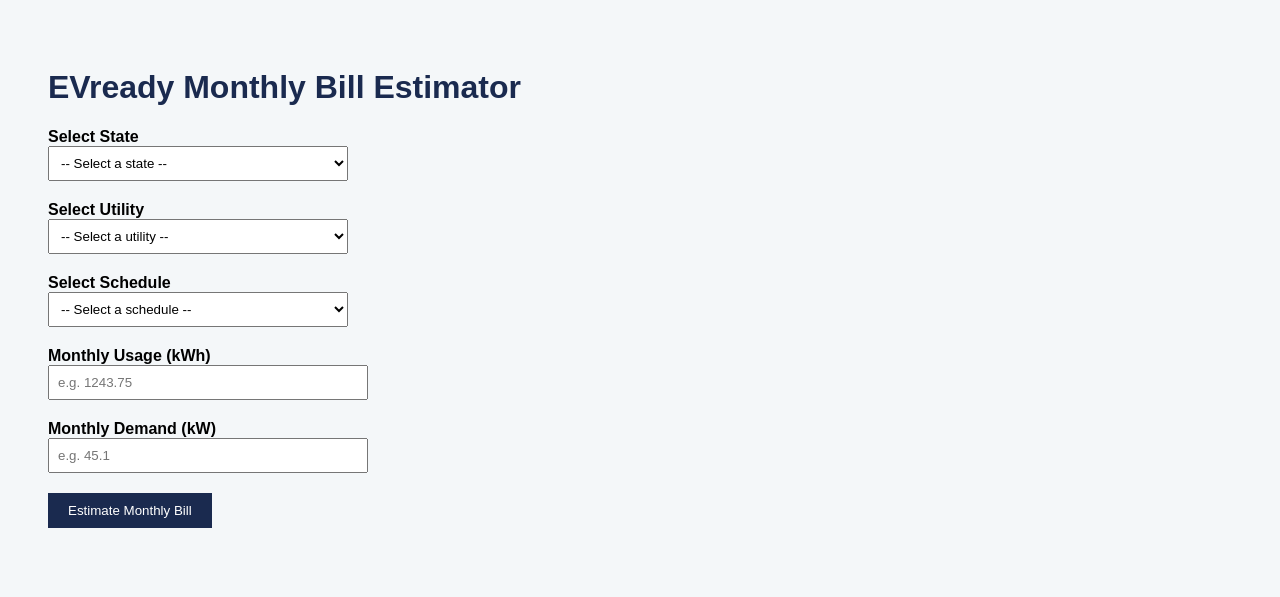
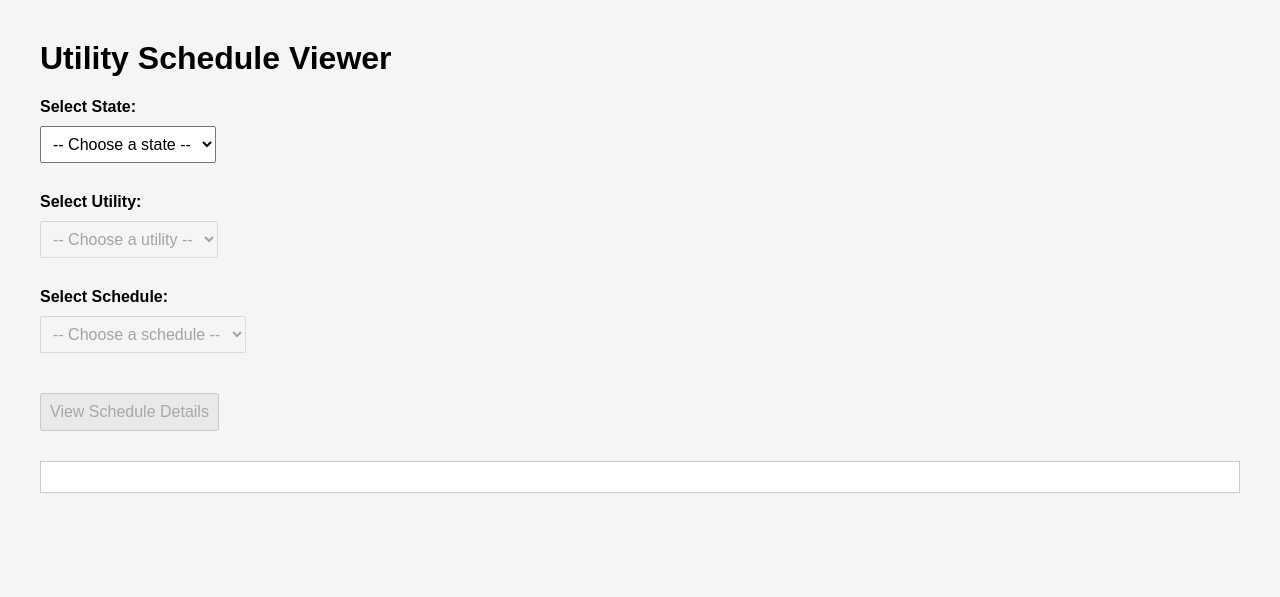
Before and after one commit to Mantis-T0b0ggan/EVready-Playbook, a Flask app: page / in a window 1280 px wide. Shown: the top 597 px of the page. Run offline with Flask 3, Linux system fonts and the light colour scheme; data that the repository does not hold is empty.

Commit message:
Update index.html

```diff
--- a/templates/index.html
+++ b/templates/index.html
@@ -1,141 +1,154 @@
 <!DOCTYPE html>
 <html>
 <head>
-  <title>EVready Bill Estimator</title>
+  <title>EVready Utility Schedule Viewer</title>
   <style>
     body {
       font-family: Arial, sans-serif;
-      padding: 40px;
-      background-color: #f4f7f9;
+      margin: 40px;
+      background-color: #f5f5f5;
     }
-    h1 {
-      color: #1a2a4f;
+    select, button {
+      font-size: 16px;
+      padding: 8px;
+      margin: 10px 0;
     }
     label {
       font-weight: bold;
     }
-    select, input {
-      width: 300px;
-      padding: 8px;
+    #scheduleOutput {
+      margin-top: 20px;
+      padding: 15px;
+      background: white;
+      border: 1px solid #ccc;
+    }
+    .dropdown-group {
       margin-bottom: 20px;
-      display: block;
-    }
-    button {
-      padding: 10px 20px;
-      background-color: #1a2a4f;
-      color: #fff;
-      border: none;
-      cursor: pointer;
-    }
-    #result {
-      margin-top: 30px;
-      font-size: 18px;
-      font-weight: bold;
     }
   </style>
 </head>
 <body>
+  <h1>Utility Schedule Viewer</h1>
 
-  <h1>EVready Monthly Bill Estimator</h1>
+  <div class="dropdown-group">
+    <label for="state">Select State:</label><br>
+    <select id="stateDropdown">
+      <option value="">-- Choose a state --</option>
+    </select>
+  </div>
 
-  <label for="state">Select State</label>
-  <select id="state">
-    <option value="">-- Select a state --</option>
+  <div class="dropdown-group">
+    <label for="utility">Select Utility:</label><br>
+    <select id="utilityDropdown" disabled>
+      <option value="">-- Choose a utility --</option>
     </select>
+  </div>
 
-  <label for="utility">Select Utility</label>
-  <select id="utility">
-    <option value="">-- Select a utility --</option>
+  <div class="dropdown-group">
+    <label for="schedule">Select Schedule:</label><br>
+    <select id="scheduleDropdown" disabled>
+      <option value="">-- Choose a schedule --</option>
     </select>
+  </div>
 
-  <label for="schedule">Select Schedule</label>
-  <select id="schedule">
-    <option value="">-- Select a schedule --</option>
-  </select>
+  <button id="viewBtn" disabled>View Schedule Details</button>
 
-  <label for="usage">Monthly Usage (kWh)</label>
-  <input type="number" id="usage" placeholder="e.g. 1243.75">
-
-  <label for="demand">Monthly Demand (kW)</label>
-  <input type="number" id="demand" placeholder="e.g. 45.1">
-
-  <button onclick="calculateBill()">Estimate Monthly Bill</button>
-
-  <div id="result"></div>
+  <div id="scheduleOutput"></div>
 
   <script>
-    async function fetchStates() {
-      const res = await fetch("/states");
-      const data = await res.json();
-      const dropdown = document.getElementById("state");
+    const stateDropdown = document.getElementById('stateDropdown');
+    const utilityDropdown = document.getElementById('utilityDropdown');
+    const scheduleDropdown = document.getElementById('scheduleDropdown');
+    const viewBtn = document.getElementById('viewBtn');
+    const output = document.getElementById('scheduleOutput');
 
-      data.forEach(state => {
-        const option = document.createElement("option");
+    // Load states
+    fetch("/states")
+      .then(res => res.json())
+      .then(states => {
+        states.forEach(state => {
+          const option = document.createElement('option');
           option.value = state;
           option.textContent = state;
-        dropdown.appendChild(option);
+          stateDropdown.appendChild(option);
         });
-    }
+      });
 
-    async function fetchUtilities(state) {
-      const res = await fetch(`/utilities_by_state?state=${state}`);
-      const data = await res.json();
-      const dropdown = document.getElementById("utility");
-      dropdown.innerHTML = '<option value="">-- Select a utility --</option>';
-      document.getElementById("schedule").innerHTML = '<option value="">-- Select a schedule --</option>';
+    // When state changes, get utilities
+    stateDropdown.addEventListener("change", () => {
+      const state = stateDropdown.value;
+      utilityDropdown.innerHTML = '<option value="">-- Choose a utility --</option>';
+      scheduleDropdown.innerHTML = '<option value="">-- Choose a schedule --</option>';
+      utilityDropdown.disabled = true;
+      scheduleDropdown.disabled = true;
+      viewBtn.disabled = true;
+      output.innerHTML = "";
 
+      if (!state) return;
+
+      fetch(`/utilities_by_state?state=${state}`)
+        .then(res => res.json())
+        .then(data => {
           data.forEach(util => {
-        const option = document.createElement("option");
-        option.value = util.UtilityID;
-        option.textContent = util.UtilityName;
-        dropdown.appendChild(option);
+            const opt = document.createElement('option');
+            opt.value = util.UtilityID;
+            opt.textContent = util.UtilityName;
+            utilityDropdown.appendChild(opt);
           });
-    }
+          utilityDropdown.disabled = false;
+        });
+    });
 
-    async function fetchSchedules(utilityId) {
-      const res = await fetch(`/schedules_by_utility?utility_id=${utilityId}`);
-      const data = await res.json();
-      const dropdown = document.getElementById("schedule");
-      dropdown.innerHTML = '<option value="">-- Select a schedule --</option>';
+    // When utility changes, get schedules
+    utilityDropdown.addEventListener("change", () => {
+      const utility_id = utilityDropdown.value;
+      scheduleDropdown.innerHTML = '<option value="">-- Choose a schedule --</option>';
+      scheduleDropdown.disabled = true;
+      viewBtn.disabled = true;
+      output.innerHTML = "";
 
-      data.forEach(schedule => {
-        const option = document.createElement("option");
-        option.value = schedule.ScheduleID;
-        option.textContent = schedule.ScheduleName;
-        dropdown.appendChild(option);
+      if (!utility_id) return;
+
+      fetch(`/schedules_by_utility?utility_id=${utility_id}`)
+        .then(res => res.json())
+        .then(data => {
+          data.forEach(sch => {
+            const opt = document.createElement('option');
+            opt.value = sch.ScheduleID;
+            opt.textContent = sch.ScheduleName + " (ID: " + sch.ScheduleID + ")";
+            scheduleDropdown.appendChild(opt);
           });
-    }
+          scheduleDropdown.disabled = false;
+        });
+    });
 
-    async function calculateBill() {
-      const scheduleId = document.getElementById("schedule").value;
-      const usage = parseFloat(document.getElementById("usage").value);
-      const demand = parseFloat(document.getElementById("demand").value);
+    // Enable button when schedule selected
+    scheduleDropdown.addEventListener("change", () => {
+      viewBtn.disabled = !scheduleDropdown.value;
+      output.innerHTML = "";
+    });
 
-      if (!scheduleId || isNaN(usage) || isNaN(demand)) {
-        document.getElementById("result").textContent = "Please complete all fields.";
+    // View schedule details
+    viewBtn.addEventListener("click", () => {
+      const schedule_id = scheduleDropdown.value;
+      output.innerHTML = "Loading...";
+
+      fetch(`/view_schedule?schedule_id=${schedule_id}`)
+        .then(res => res.json())
+        .then(data => {
+          if (data.error) {
+            output.innerHTML = `<p style="color:red;">${data.error}</p>`;
             return;
           }
 
-      const res = await fetch(`/calculate_bill?schedule_id=${scheduleId}&usage=${usage}&demand=${demand}`);
-      const data = await res.json();
-
-      if (data.error) {
-        document.getElementById("result").textContent = `Error: ${data.error}`;
-      } else {
-        document.getElementById("result").textContent = `Estimated Monthly Bill: $${data.estimated_bill.toFixed(2)}`;
-      }
-    }
-
-    document.getElementById("state").addEventListener("change", function () {
-      fetchUtilities(this.value);
+          let html = `<h2>Schedule ID: ${data.ScheduleID}</h2>`;
+          html += `<pre>${JSON.stringify(data, null, 2)}</pre>`;
+          output.innerHTML = html;
+        })
+        .catch(err => {
+          output.innerHTML = `<p style="color:red;">Error loading schedule.</p>`;
         });
-
-    document.getElementById("utility").addEventListener("change", function () {
-      fetchSchedules(this.value);
     });
-
-    fetchStates();
   </script>
-
 </body>
 </html>
```
Lines whose indentation alone changed are shown as unchanged.
